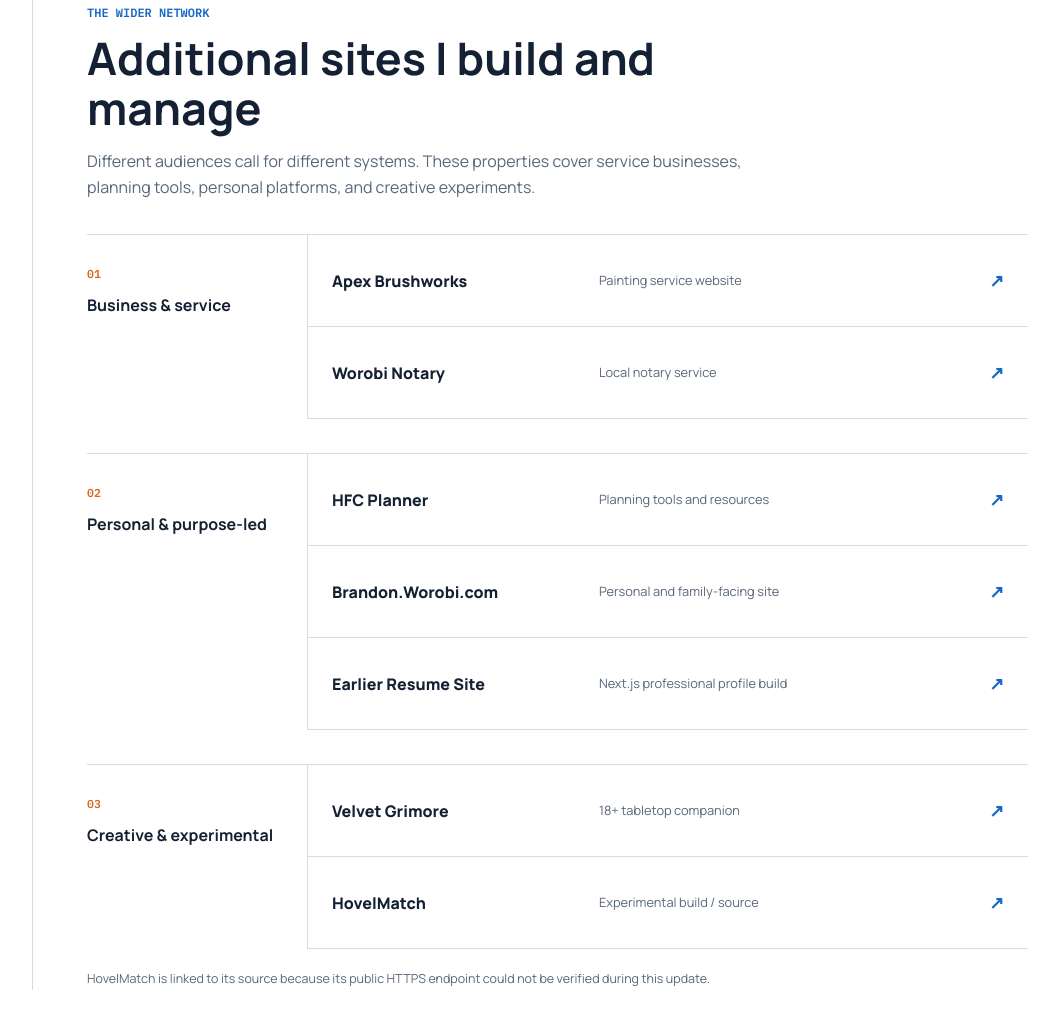
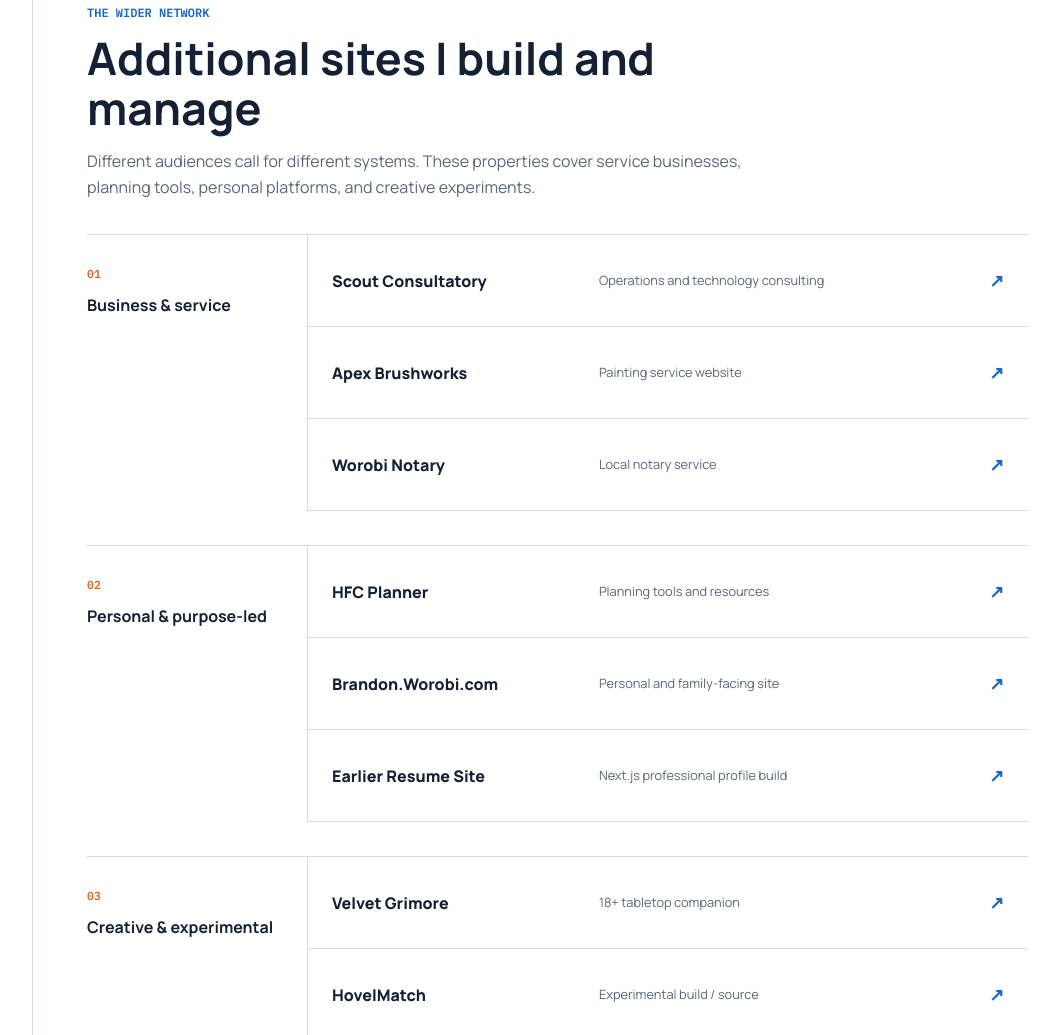
Before and after one commit to worobi/worobi.com, a plain HTML site: page brandonworobi.pro/work.html in a window 1280 px wide. Shown: the part 2206-3241 px from the top of the page, without its empty margins (220-1279 px from the left). Drawn offline with Linux system fonts and the light colour scheme.

Commit message:
List Scout under business sites

```diff
--- a/brandonworobi.pro/work.html
+++ b/brandonworobi.pro/work.html
@@ -59,6 +59,7 @@
                         <div class="network-group">
                             <div class="network-label"><span>01</span><h3>Business & service</h3></div>
                             <div class="network-links">
+                                <a class="network-link" href="https://scoutconsultatory.com" target="_blank" rel="noopener"><span>Scout Consultatory</span><small>Operations and technology consulting</small><b aria-hidden="true">&nearr;</b></a>
                                 <a class="network-link" href="https://apexbrushworks.homes" target="_blank" rel="noopener"><span>Apex Brushworks</span><small>Painting service website</small><b aria-hidden="true">&nearr;</b></a>
                                 <a class="network-link" href="https://notary.worobi.com" target="_blank" rel="noopener"><span>Worobi Notary</span><small>Local notary service</small><b aria-hidden="true">&nearr;</b></a>
                             </div>
```
